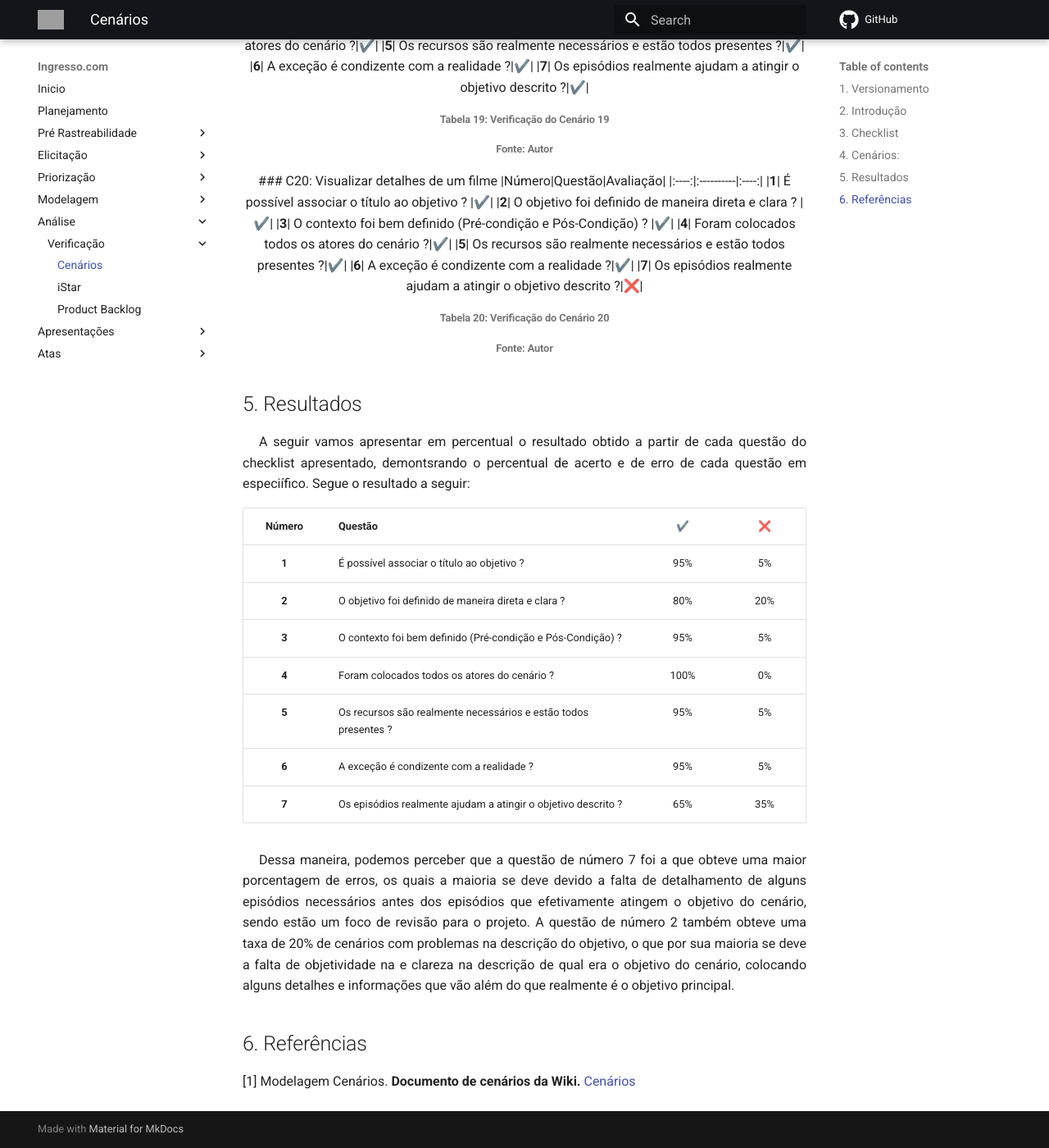
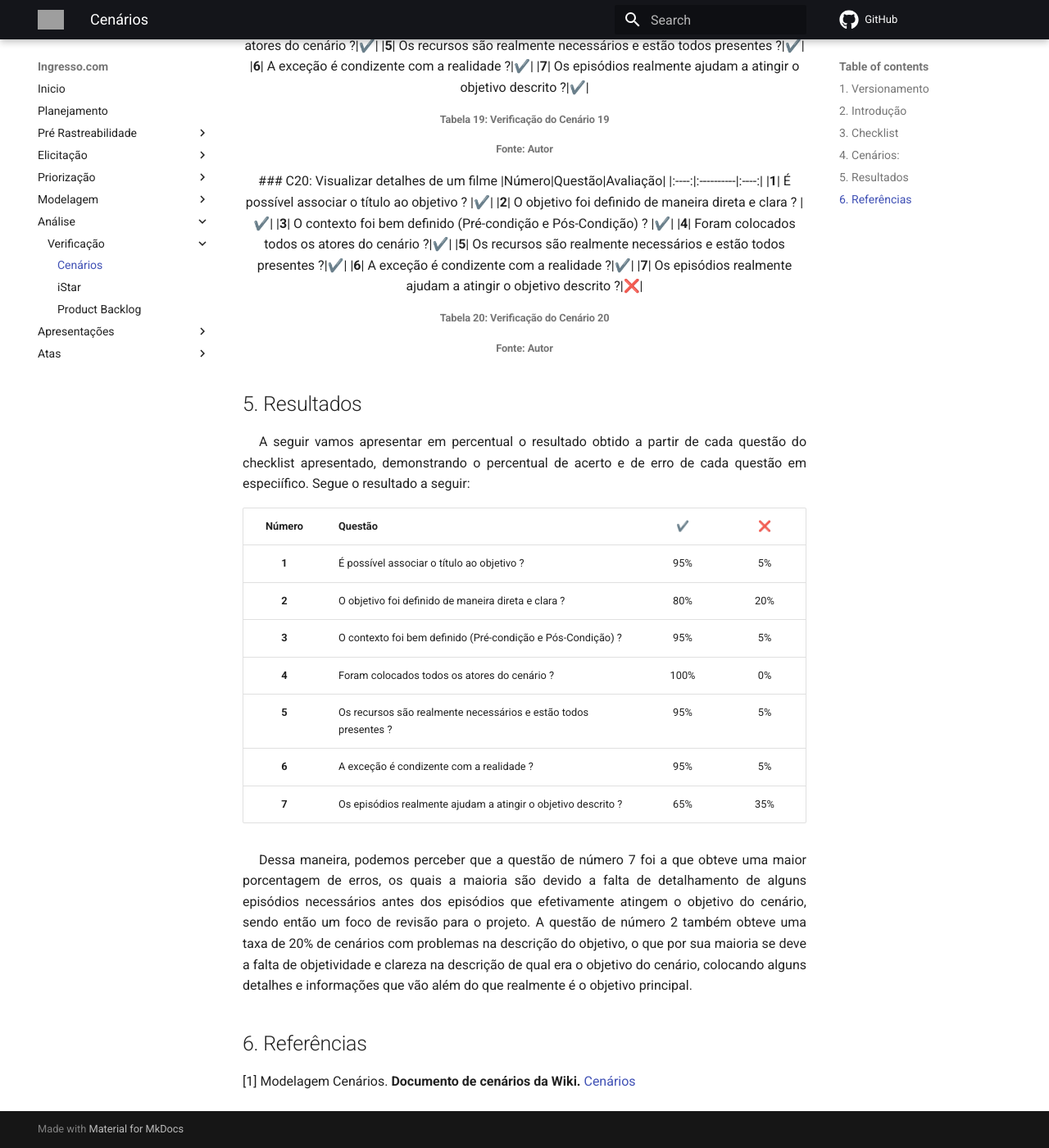
Before and after one commit to Requisitos-de-Software/2021.1-Ingresso.com, an MkDocs documentation site: the page built from docs/verificacao/cenarios.md, in a window 1280 px wide and 1400 px high, scrolled down 5517 px. Shown: the whole window at 82% size. Built offline with MkDocs 1.6.1 and Material for MkDocs 9.7.7, drawn with Linux system fonts in a browser that asks for light colours; comment, search, counter and statistics services are not loaded; grey boxes are pictures that could not be loaded.

Commit message:
#83 Corrigindo erros gramaticais

```diff
--- a/docs/verificacao/cenarios.md
+++ b/docs/verificacao/cenarios.md
@@ -414,7 +414,7 @@
 </center>
 
 ## 5. Resultados
-<p style="text-align: justify; text-indent: 20px">A seguir vamos apresentar em percentual o resultado obtido a partir de cada questão do checklist apresentado, demontsrando o percentual de acerto e de erro de cada questão em especiífico. Segue o resultado a seguir:</p>
+<p style="text-align: justify; text-indent: 20px">A seguir vamos apresentar em percentual o resultado obtido a partir de cada questão do checklist apresentado, demonstrando o percentual de acerto e de erro de cada questão em especiífico. Segue o resultado a seguir:</p>
 
 |Número|Questão|✔️|❌|
 |:----:|:----------|:----:|:-----:|
@@ -426,7 +426,7 @@
 |<b>6</b>| A exceção é condizente com a realidade ?|95%|5%|
 |<b>7</b>| Os episódios realmente ajudam a atingir o objetivo descrito ?|65%|35%|
 
-<p style="text-align: justify; text-indent: 20px">Dessa maneira, podemos perceber que a questão de número 7 foi a que obteve uma maior porcentagem de erros, os quais a maioria se deve devido a falta de detalhamento de alguns episódios necessários antes dos episódios que efetivamente atingem o objetivo do cenário, sendo estão um foco de revisão para o projeto. A questão de número 2 também obteve uma taxa de 20% de cenários com problemas na descrição do objetivo, o que por sua maioria se deve a falta de objetividade na e clareza na descrição de qual era o objetivo do cenário, colocando alguns detalhes e informações que vão além do que realmente é o objetivo principal.</p>
+<p style="text-align: justify; text-indent: 20px">Dessa maneira, podemos perceber que a questão de número 7 foi a que obteve uma maior porcentagem de erros, os quais a maioria são devido a falta de detalhamento de alguns episódios necessários antes dos episódios que efetivamente atingem o objetivo do cenário, sendo então um foco de revisão para o projeto. A questão de número 2 também obteve uma taxa de 20% de cenários com problemas na descrição do objetivo, o que por sua maioria se deve a falta de objetividade e clareza na descrição de qual era o objetivo do cenário, colocando alguns detalhes e informações que vão além do que realmente é o objetivo principal.</p>
 
 
 ## 6. Referências
```
Also changed, not shown: other parts of docs/verificacao/cenarios.md (+1 -1 lines).
